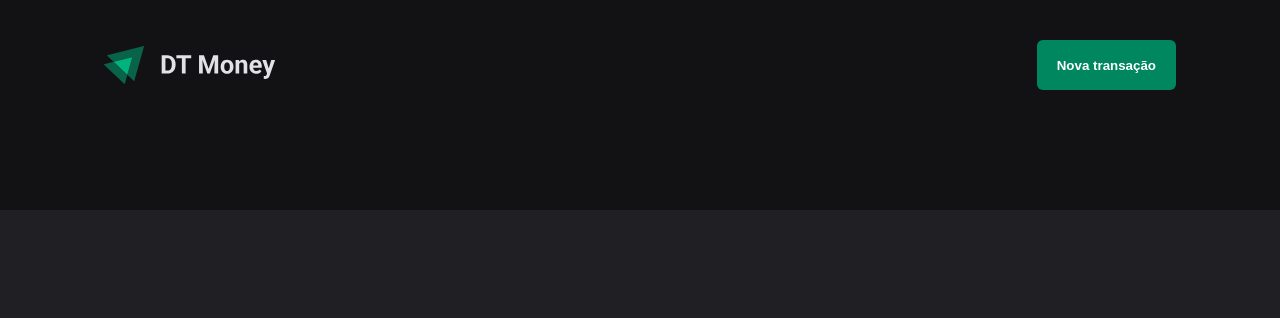
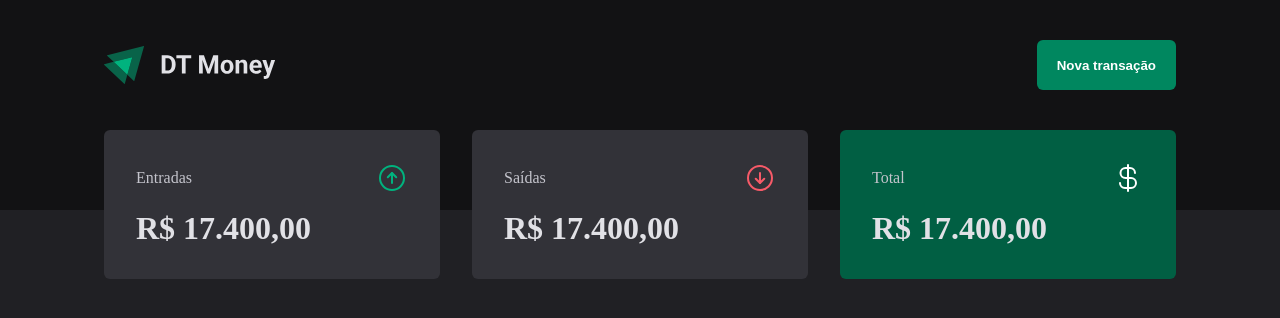
Before and after one commit to felipenobrg/dtmoney-react, a React (Vite) app: page / in a window 1280 px wide. Shown: the top 318 px of the page. Built offline with nearby package versions, Linux system fonts and the light colour scheme.

Commit message:
creating summary and styling

```diff
--- a/package.json
+++ b/package.json
@@ -11,6 +11,7 @@
   },
   "dependencies": {
     "@types/styled-components": "^5.1.26",
+    "phosphor-react": "^1.4.1",
     "react": "^18.2.0",
     "react-dom": "^18.2.0",
     "styled-components": "^6.0.4"
--- /dev/null
+++ b/src/components/Summary/index.tsx
@@ -0,0 +1,35 @@
+import { ArrowCircleDown, ArrowCircleUp, CurrencyDollar } from "phosphor-react";
+import { SummaryCard, SummaryContainer } from "./styles";
+
+export function Summary() {
+    return (
+        <SummaryContainer>
+            <SummaryCard>
+                <header>
+                    <span>Entradas</span>
+                    <ArrowCircleUp size={32} color="#00b37e" />
+                </header>
+
+                <strong>R$ 17.400,00</strong>
+            </SummaryCard>
+
+            <SummaryCard>
+                <header>
+                    <span>Saídas</span>
+                    <ArrowCircleDown size={32} color="#f75a68" />
+                </header>
+
+                <strong>R$ 17.400,00</strong>
+            </SummaryCard>
+
+            <SummaryCard variant="green">
+                <header>
+                    <span>Total</span>
+                    <CurrencyDollar size={32} color="#ffff" />
+                </header>
+
+                <strong>R$ 17.400,00</strong>
+            </SummaryCard>
+        </SummaryContainer>
+    )
+}
--- /dev/null
+++ b/src/components/Summary/styles.ts
@@ -0,0 +1,41 @@
+import { css, styled } from "styled-components";
+
+export const SummaryContainer = styled.section`
+   width: 100%;
+   max-width: 1120px;
+   margin: 0 auto;
+   padding: 0 1.5rem;
+
+   display: grid;
+   grid-template-columns: repeat(3, 1fr);
+   gap: 2rem;
+
+   margin-top: -5rem;
+`
+
+interface SummaryCardProps {
+    variant?: 'green'
+}
+
+export const SummaryCard = styled.div<SummaryCardProps>`
+   background: ${props => props.theme["gray-600"]};
+   border-radius: 6px;
+   padding: 2rem;
+
+   header {
+    display: flex;
+    align-items: center;
+    justify-content: space-between;
+    color: ${props => props.theme["gray-300"]};
+   }
+
+   strong {
+    display: block;
+    margin-top: 1rem;
+    font-size: 2rem;
+   }
+
+   ${props => props.variant === 'green' && css`
+      background: ${props.theme["green-700"]};
+   `}
+`
--- a/src/pages/Transaction/index.tsx
+++ b/src/pages/Transaction/index.tsx
@@ -1,9 +1,11 @@
 import { Header } from "../../components/Header";
+import { Summary } from "../../components/Summary";
 
 export function Transaction() {
     return (
         <div>
             <Header />
+            <Summary />
         </div>
     )
 }
```
Also changed, not shown: 1 other file (tests, documents, lock files or other folders).
